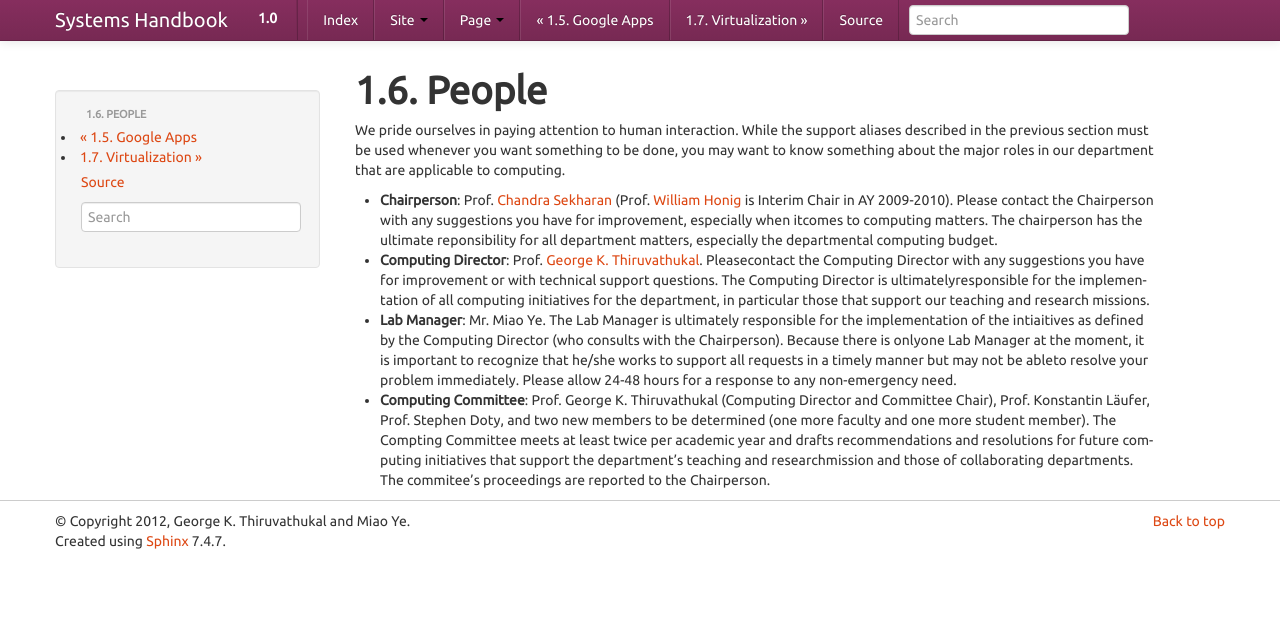
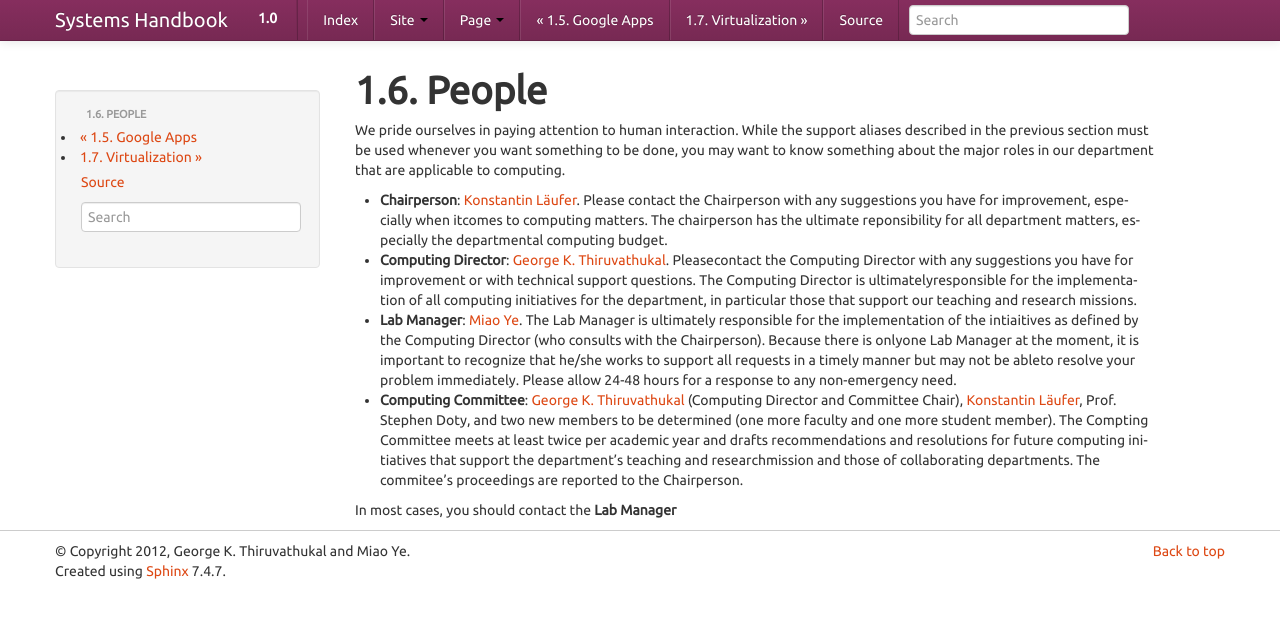
Before and after one commit to LoyolaChicagoCS/syshandbook, a Sphinx documentation site: the page built from source/people.rst, in a window 1280 px wide. Shown: the top 618 px of the page. Built offline with Sphinx 7.4.7, drawn with Linux system fonts in a browser that asks for light colours.

Commit message:
correct chair info and update other contacts
Signed-off-by: George K. Thiruvathukal <gkt@cs.luc.edu>

```diff
--- a/source/people.rst
+++ b/source/people.rst
@@ -1,36 +1,38 @@
 People
 ~~~~~~
 
-.. _Chandra Sekharan: http://www.cs.luc.edu/~chandra
-.. _William Honig: http://people.cs.luc.edu/whonig
-.. _George K. Thiruvathukal: http://gkt.cs.luc.edu
+.. _Konstantin Läufer: http://laufer.cs.luc.edu
+.. _George K. Thiruvathukal: http://thiruvathukal.com
+.. _Miao Ye: http://www.luc.edu/cs/people/staff/yemiao.shtml
+
 
 We pride ourselves in paying attention to human interaction. While the
 support aliases described in the previous section must be used whenever
 you want something to be done, you may want to know something about the
 major roles in our department that are applicable to computing.
 
-- **Chairperson**: Prof. `Chandra Sekharan`_ (Prof. `William Honig`_ is
-  Interim Chair in AY 2009-2010). Please contact the Chairperson with any
+- **Chairperson**: `Konstantin Läufer`_. Please contact the Chairperson with any
   suggestions you have for improvement, especially when itcomes to computing
   matters.  The chairperson has the ultimate reponsibility for all department
   matters, especially the departmental computing budget.
-- **Computing Director**: Prof. `George K.  Thiruvathukal`_. Pleasecontact the
+- **Computing Director**: `George K. Thiruvathukal`_. Pleasecontact the
   Computing Director with any suggestions you have for improvement or with
   technical support questions. The Computing Director is ultimatelyresponsible
   for the implementation of all computing initiatives for the department, in
   particular those that support our teaching and research missions.
-- **Lab Manager**: Mr. Miao Ye. The Lab Manager is ultimately responsible for
+- **Lab Manager**: `Miao Ye`_. The Lab Manager is ultimately responsible for
   the implementation of the intiaitives as defined by the Computing Director
   (who consults with the Chairperson). Because there is onlyone Lab Manager at
   the moment, it is important to recognize that he/she works to support all
   requests in a timely manner but may not be ableto resolve your problem
   immediately. Please allow 24-48 hours for a response to any non-emergency
   need.
-- **Computing Committee**: Prof. George K. Thiruvathukal (Computing Director
-  and Committee Chair), Prof. Konstantin Läufer, Prof. Stephen Doty, and two
+- **Computing Committee**: `George K. Thiruvathukal`_ (Computing Director
+  and Committee Chair), `Konstantin Läufer`_, Prof. Stephen Doty, and two
   new members to be determined (one more faculty and one more student member).
   The Compting Committee meets at least twice per academic year and drafts
   recommendations and resolutions for future computing initiatives that support
   the department's teaching and researchmission and those of collaborating
   departments. The commitee's proceedings are reported to the Chairperson.
+
+In most cases, you should contact the **Lab Manager**
```
